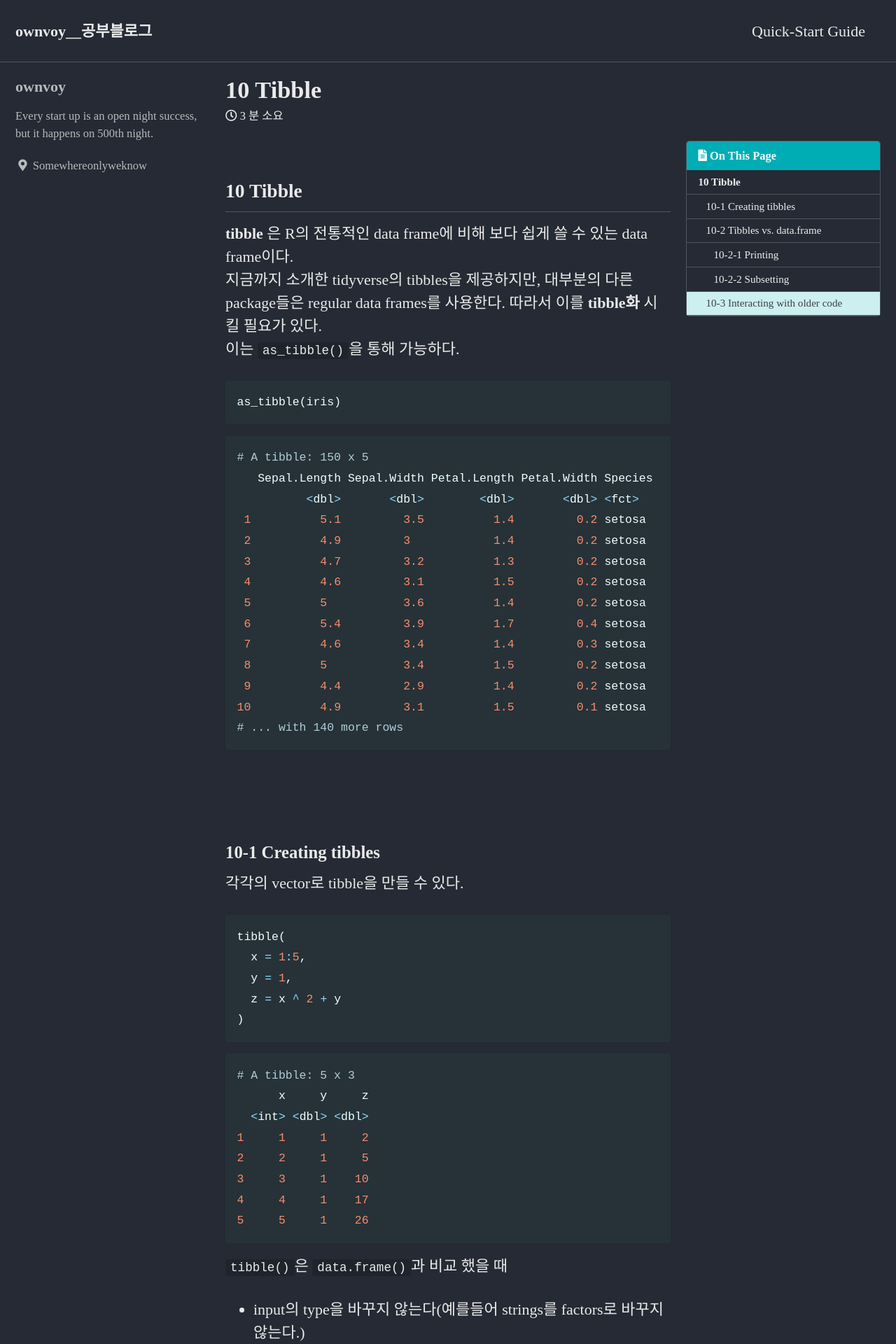
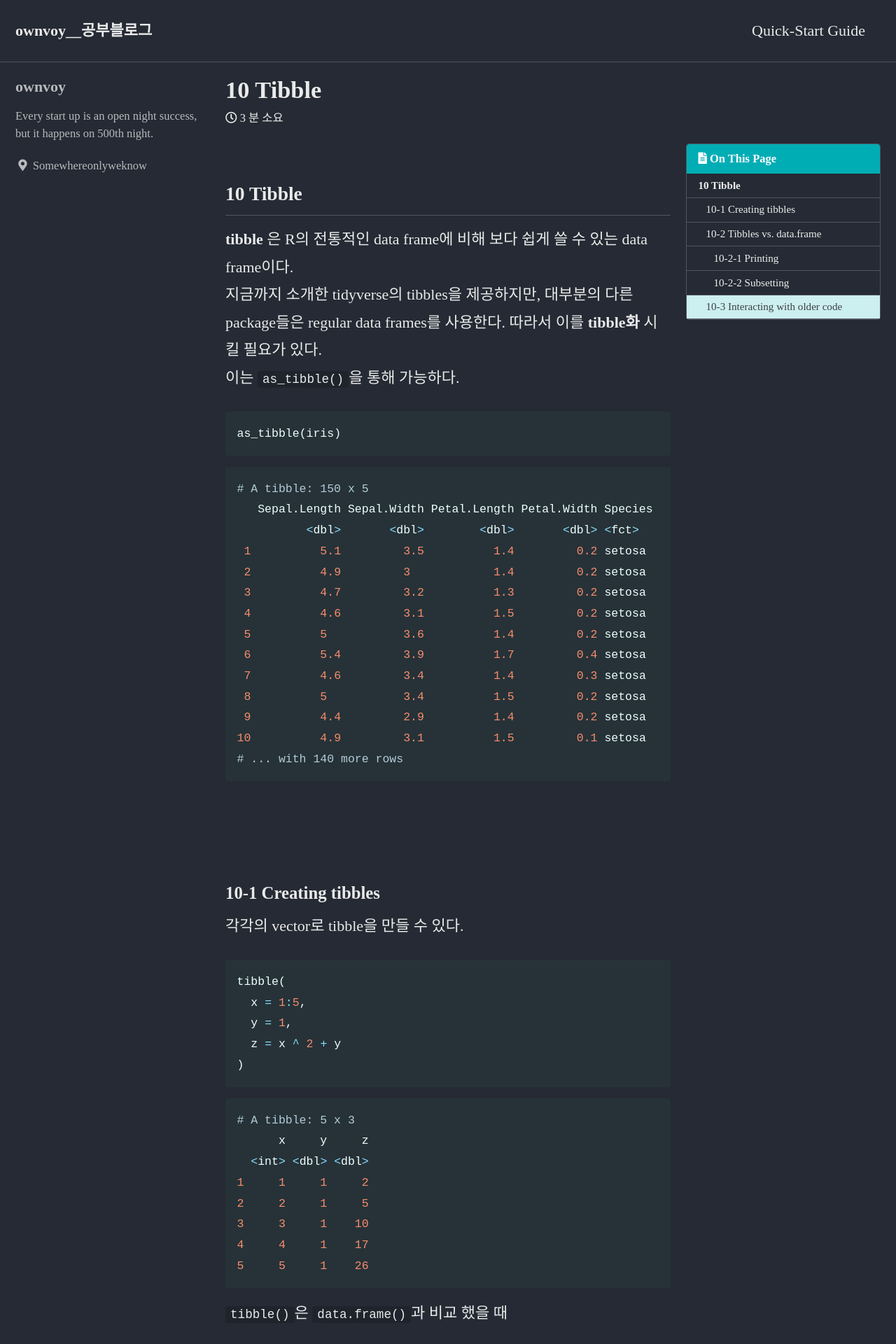
Before and after one commit to ownvoy/ownvoy.github.io, a Jekyll site: the page built from _posts/R4DS/2022-01-02-10 Tibble.md, in a window 1280 px wide. Shown: the top 1920 px of the page at 70% size. Built offline with Jekyll 4.4.1, drawn with Linux system fonts in a browser that asks for light colours; cached includes are drawn as plain includes.

Commit message:
폰트(2)

```diff
--- a/_sass/minimal-mistakes/_base.scss
+++ b/_sass/minimal-mistakes/_base.scss
@@ -12,8 +12,8 @@
   margin: 0;
   padding: 0;
   color: $text-color;
-  font-family: $global-font-family;
-  line-height: 1.5;
+  font-family: $sans-serif;
+  line-height: 1.8;
 
   &.overflow--hidden {
     /* when primary navigation is visible, the content in the background won't scroll */
```
